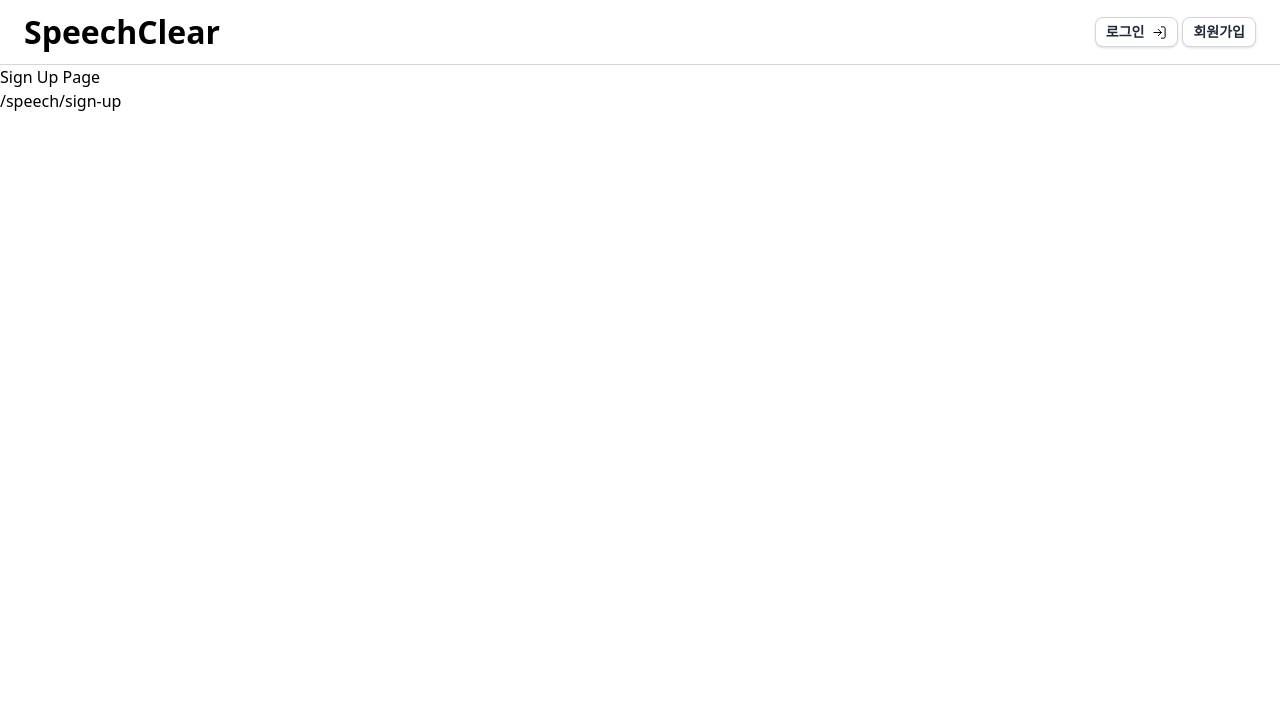
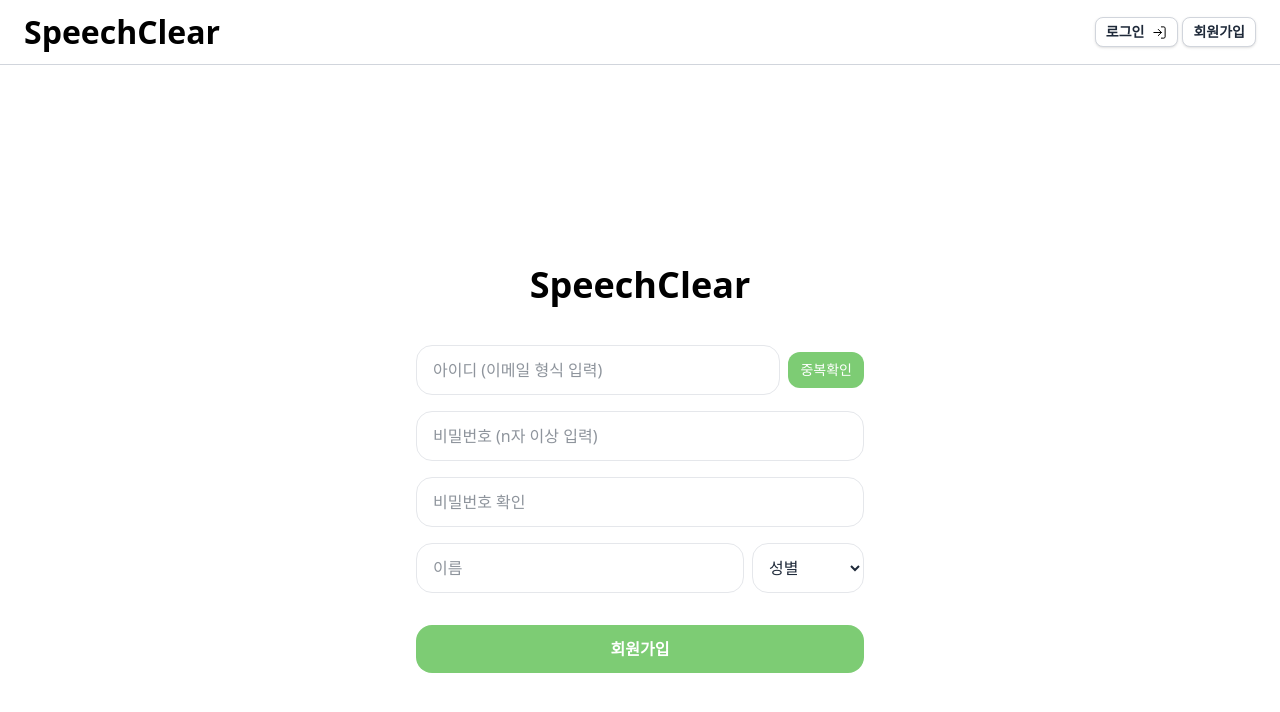
Before and after one commit to Mr-Planner/Speech_Clear-FE, a React (Vite) app: page /sign-up in a window 1280 px wide. Shown: the top 712 px of the page. Built offline with nearby package versions, Linux system fonts and the light colour scheme.

Commit message:
feat: 회원가입 컴포넌트 구현

```diff
--- a/src/pages/auth/LoginPage.jsx
+++ b/src/pages/auth/LoginPage.jsx
@@ -39,7 +39,7 @@
     };
 
     return (
-      <div className="h-full flex flex-col items-center justify-center bg-white px-4">
+      <div className="h-full flex flex-col items-center pt-[25vh] bg-white px-4">
 
         <h1 className="text-4xl font-bold mb-10">SpeechClear</h1>
 
--- a/src/pages/auth/SignUpPage.jsx
+++ b/src/pages/auth/SignUpPage.jsx
@@ -1,8 +1,133 @@
+import { useState } from "react";
+
 const SignUpPage = () => {
+  const [email, setEmail] = useState("");
+  const [password, setPassword] = useState("");
+  const [passwordCheck, setPasswordCheck] = useState("");
+  const [name, setName] = useState("");
+  const [gender, setGender] = useState("");
+
+  const handleDuplicateCheck = () => {
+    alert("중복확인 API 연결 예정");
+  };
+
+  const handleSubmit = (e) => {
+    e.preventDefault();
+
+    if (!email.trim() || !password.trim() || !passwordCheck.trim() || !name.trim()) {
+      alert("필수 입력값을 모두 입력해주세요.");
+      return;
+    }
+
+    if (password !== passwordCheck) {
+      alert("비밀번호가 일치하지 않습니다.");
+      return;
+    }
+
+    alert("회원가입 API 연결 예정");
+  };
+
   return (
-    <div>
-      <h1>Sign Up Page</h1>
-      <p>/speech/sign-up</p>
+    <div className="h-full flex flex-col items-center pt-[25vh] bg-white px-4">
+
+      <h1 className="text-4xl font-bold mb-10">SpeechClear</h1>
+
+      <form
+        onSubmit={handleSubmit}
+        className="w-full max-w-md flex flex-col gap-4"
+      >
+        <div className="flex items-center gap-2">
+          <input
+            type="email"
+            placeholder="아이디 (이메일 형식 입력)"
+            value={email}
+            onChange={(e) => setEmail(e.target.value)}
+            className="
+              flex-1 border border-gray-200 rounded-2xl
+              px-4 py-3 text-gray-800 text-base
+              focus:outline-none focus:ring-2 focus:ring-gray-300 focus:border-gray-400
+            "
+          />
+
+          <button
+            type="button"
+            onClick={handleDuplicateCheck}
+            className="
+              px-3 py-2 rounded-xl bg-[#7DCC74]
+              text-white text-sm font-medium
+              hover:bg-[#76b85d] transition-colors
+            "
+          >
+            중복확인
+          </button>
+        </div>
+
+        <input
+          type="password"
+          placeholder="비밀번호 (n자 이상 입력)"
+          value={password}
+          onChange={(e) => setPassword(e.target.value)}
+          className="
+            w-full border border-gray-200 rounded-2xl
+            px-4 py-3 text-gray-800 text-base
+            focus:outline-none focus:ring-2 focus:ring-gray-300 focus:border-gray-400
+          "
+        />
+
+        <input
+          type="password"
+          placeholder="비밀번호 확인"
+          value={passwordCheck}
+          onChange={(e) => setPasswordCheck(e.target.value)}
+          className="
+            w-full border border-gray-200 rounded-2xl
+            px-4 py-3 text-gray-800 text-base
+            focus:outline-none focus:ring-2 focus:ring-gray-300 focus:border-gray-400
+          "
+        />
+
+        <div className="flex items-center gap-2">
+          <input
+            type="text"
+            placeholder="이름"
+            value={name}
+            onChange={(e) => setName(e.target.value)}
+            className="
+              flex-1 border border-gray-200 rounded-2xl
+              px-4 py-3 text-gray-800 text-base
+              focus:outline-none focus:ring-2 focus:ring-gray-300 focus:border-gray-400
+            "
+          />
+
+          <select
+            value={gender}
+            onChange={(e) => setGender(e.target.value)}
+            className="
+              w-28 border border-gray-200 rounded-2xl
+              px-3 py-3 text-gray-800 text-base
+              bg-white focus:outline-none
+              focus:ring-2 focus:ring-gray-300 focus:border-gray-400
+            "
+          >
+            <option value="">성별</option>
+            <option value="M">남성</option>
+            <option value="F">여성</option>
+          </select>
+        </div>
+
+        <button
+          type="submit"
+          className="
+            w-full mt-4
+            bg-[#7DCC74] hover:bg-[#76b85d]
+            text-white font-semibold text-base
+            rounded-2xl py-3
+            transition-colors duration-150
+          "
+        >
+          회원가입
+        </button>
+      </form>
     </div>
   );
 };
```
